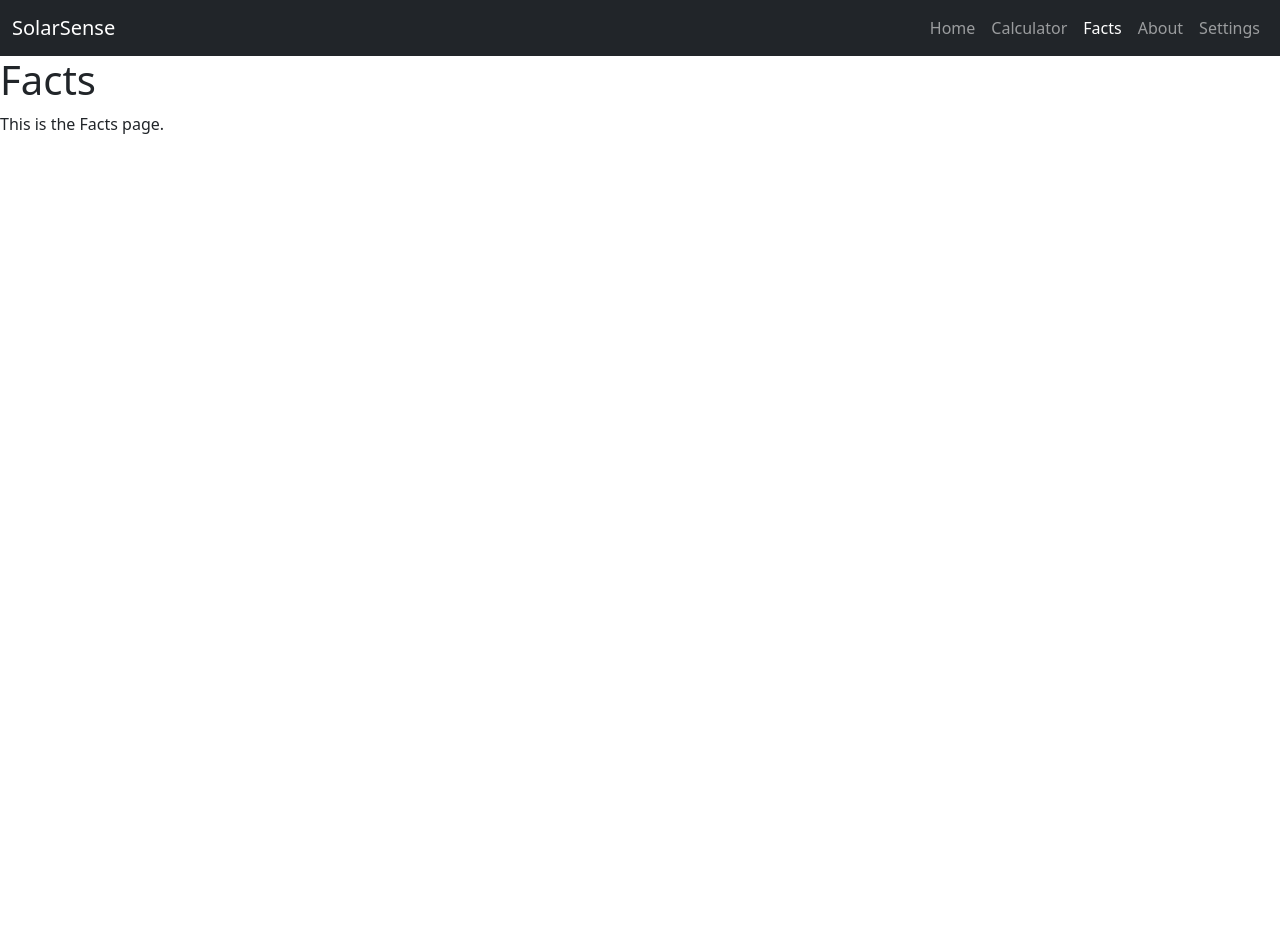
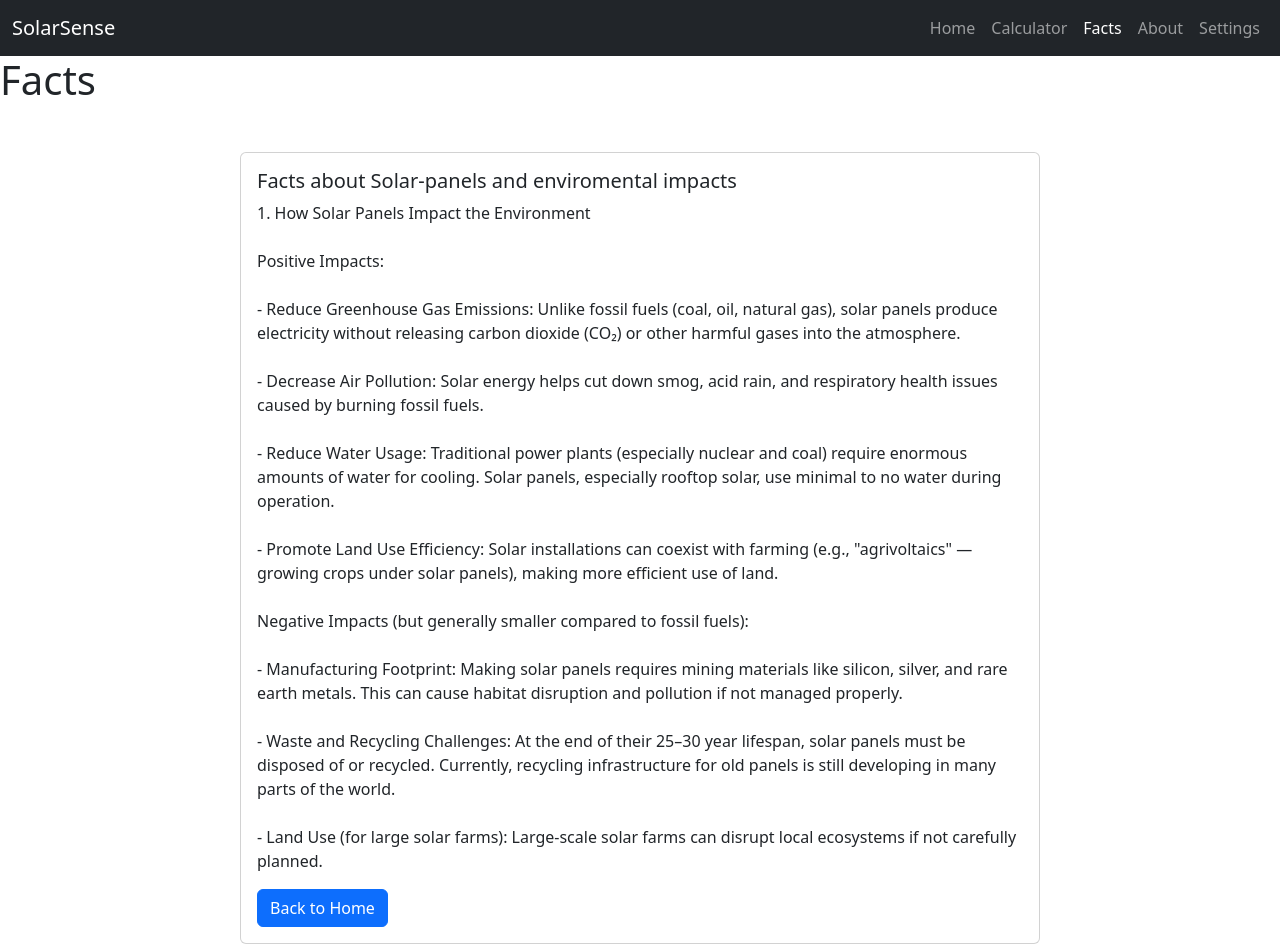
Before and after one commit to BobRolf/DAT257-Agile-G16, a React (Vite) app in the folder SolarSense/: page /facts in a window 1280 px wide. Before the commit the page ends 800 px from the top, so only its background shows below. Built offline with nearby package versions, Linux system fonts and the light colour scheme.

Commit message:
added some text

```diff
--- /dev/null
+++ b/SolarSense/src/components/FactsCard.tsx
@@ -0,0 +1,34 @@
+import Card from "./Card";
+//The card that displays on the home page
+
+const FactsCard: React.FC = () => {
+  return (
+    <Card
+      image=""
+      title="Facts about Solar-panels and enviromental impacts"
+      text={`1. How Solar Panels Impact the Environment
+
+Positive Impacts:
+
+    - Reduce Greenhouse Gas Emissions: Unlike fossil fuels (coal, oil, natural gas), solar panels produce electricity without releasing carbon dioxide (CO₂) or other harmful gases into the atmosphere.
+
+    - Decrease Air Pollution: Solar energy helps cut down smog, acid rain, and respiratory health issues caused by burning fossil fuels.
+
+    - Reduce Water Usage: Traditional power plants (especially nuclear and coal) require enormous amounts of water for cooling. Solar panels, especially rooftop solar, use minimal to no water during operation.
+
+    - Promote Land Use Efficiency: Solar installations can coexist with farming (e.g., "agrivoltaics" — growing crops under solar panels), making more efficient use of land.
+
+Negative Impacts (but generally smaller compared to fossil fuels):
+
+    - Manufacturing Footprint: Making solar panels requires mining materials like silicon, silver, and rare earth metals. This can cause habitat disruption and pollution if not managed properly.
+
+    - Waste and Recycling Challenges: At the end of their 25–30 year lifespan, solar panels must be disposed of or recycled. Currently, recycling infrastructure for old panels is still developing in many parts of the world.
+
+    - Land Use (for large solar farms): Large-scale solar farms can disrupt local ecosystems if not carefully planned.`}
+      buttonText="Back to Home"
+      buttonLink="/"
+    />
+  );
+};
+
+export default FactsCard;
--- a/SolarSense/src/pages/Facts.tsx
+++ b/SolarSense/src/pages/Facts.tsx
@@ -1,12 +1,15 @@
-import React from 'react';
-import Navbar from '../components/Navbar';
+import React from "react";
+import Navbar from "../components/Navbar";
+import FactsCard from "../components/FactsCard";
 
 const Facts: React.FC = () => {
   return (
     <div>
       <Navbar /> {/* Add Navbar */}
       <h1>Facts</h1>
-            <p>This is the Facts page.</p>
+      <div className="container mt-5 d-flex justify-content-center">
+        <FactsCard /> {/* Add AboutCard */}
+      </div>
     </div>
   );
 };
```
Lines whose indentation alone changed are shown as unchanged.
